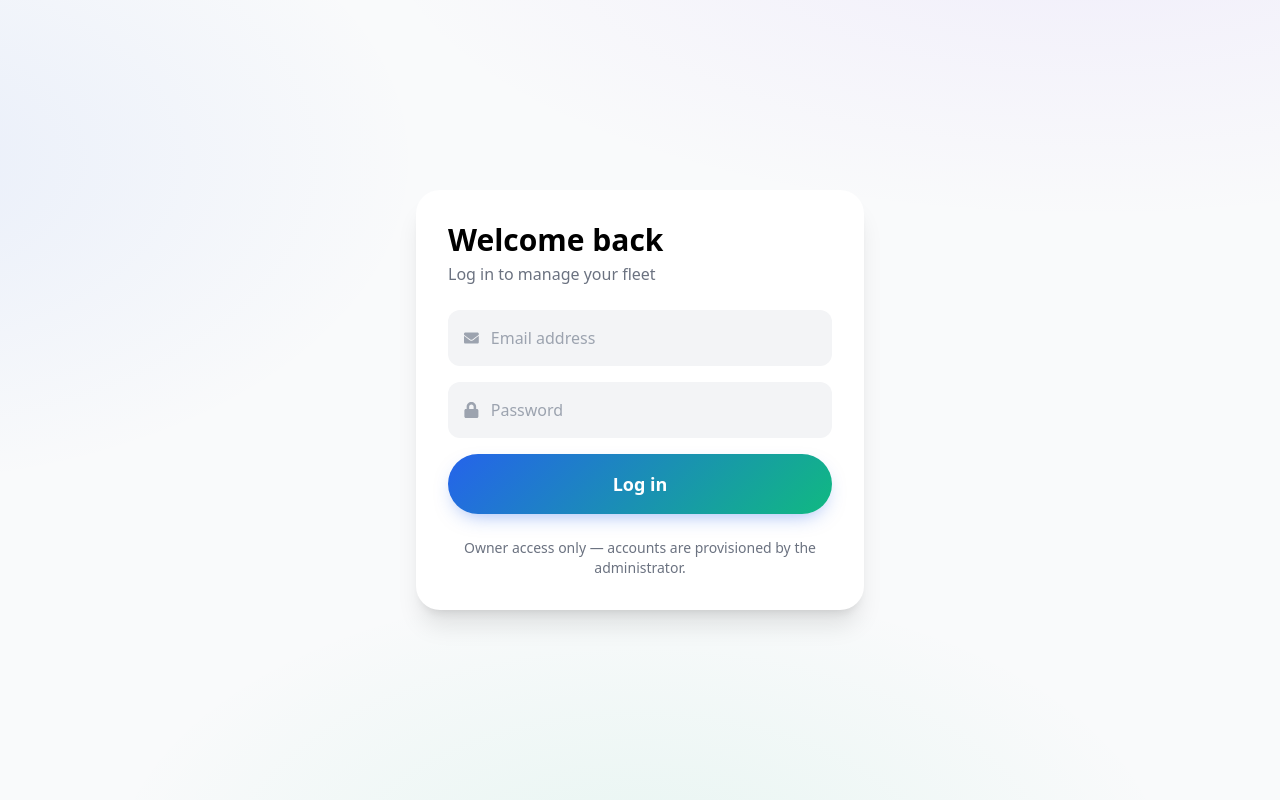
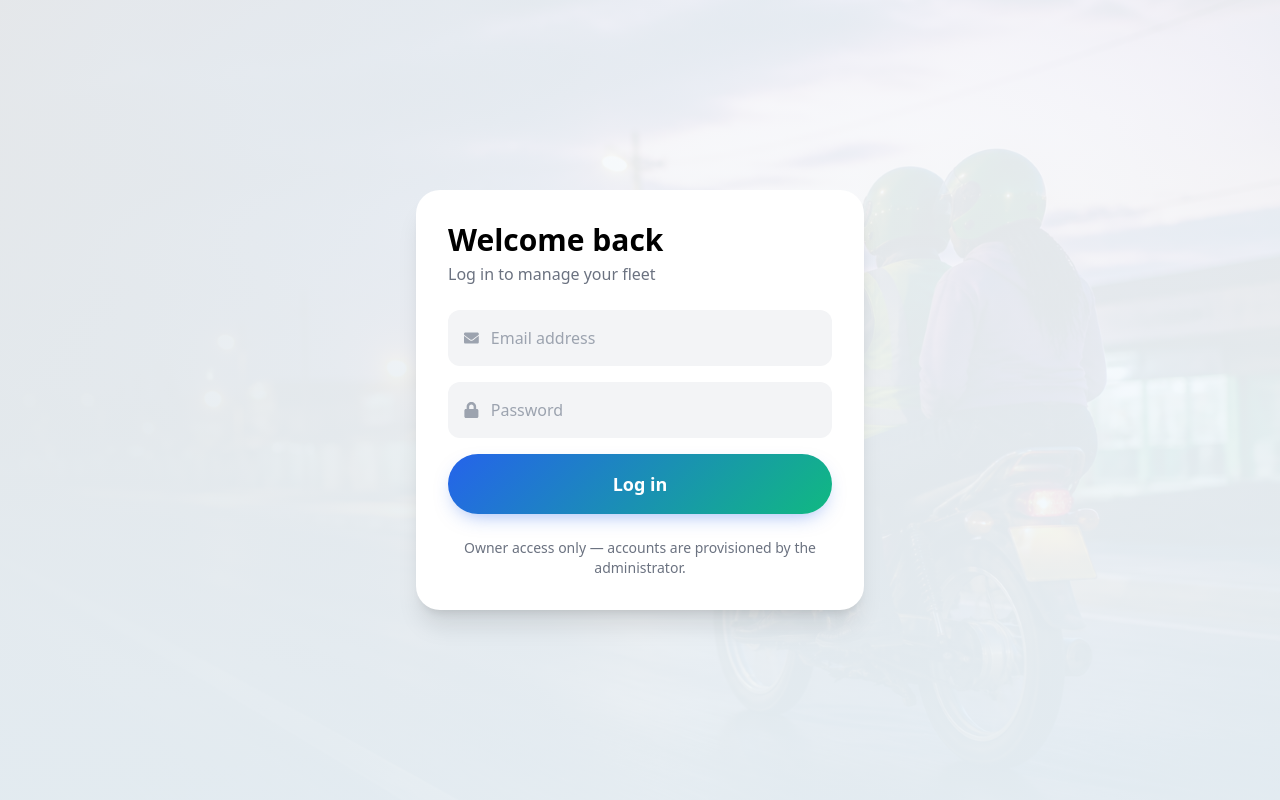
Before and after one commit to mzazi89/chachapride-owner, a Next.js app: page /login in a window 1280 px wide. Built offline with nearby package versions, Linux system fonts and the light colour scheme; no server answers.

Commit message:
Login page background photo

```diff
--- a/app/login/page.js
+++ b/app/login/page.js
@@ -43,7 +43,7 @@ export default function LoginPage() {
   };
 
   return (
-    <div className="min-h-screen flex items-center justify-center px-4">
+    <div className="min-h-screen flex items-center justify-center px-4" style={{ backgroundImage: `linear-gradient(rgba(248,250,252,0.92), rgba(240,249,255,0.94)), url(/images/hero-auth.png)`, backgroundSize: 'cover', backgroundPosition: 'center' }}>
       <div className="w-full max-w-md">
         <div className="uber-card">
           <h1 className="text-3xl font-extrabold mb-1">Welcome back</h1>
```
Also changed, not shown: public/images/hero-auth.png (added).
